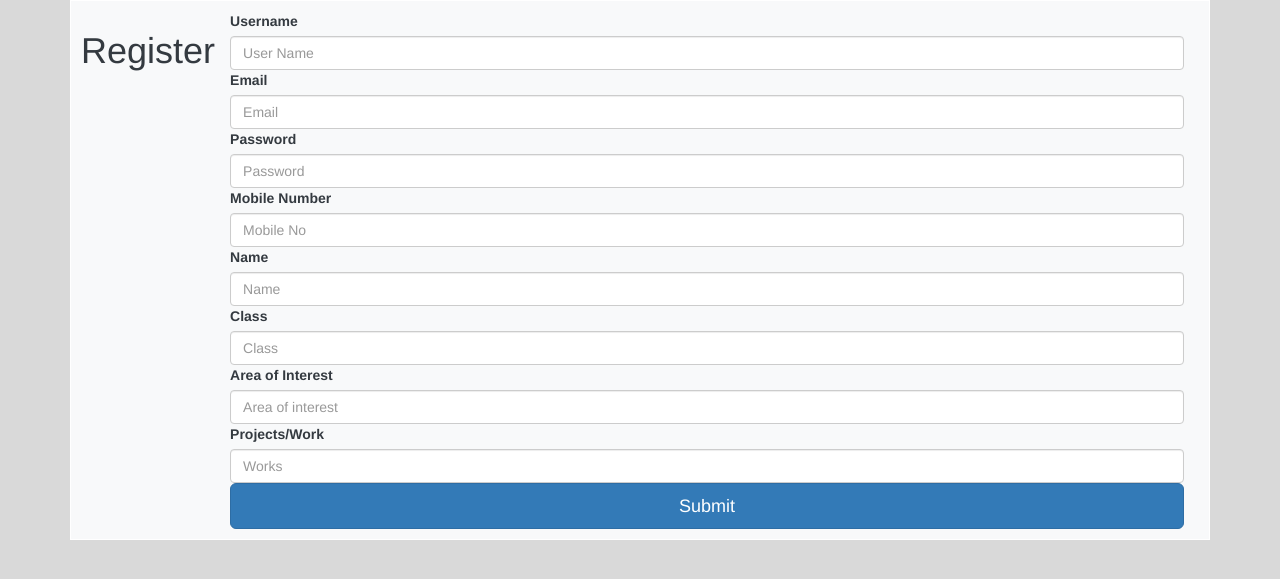
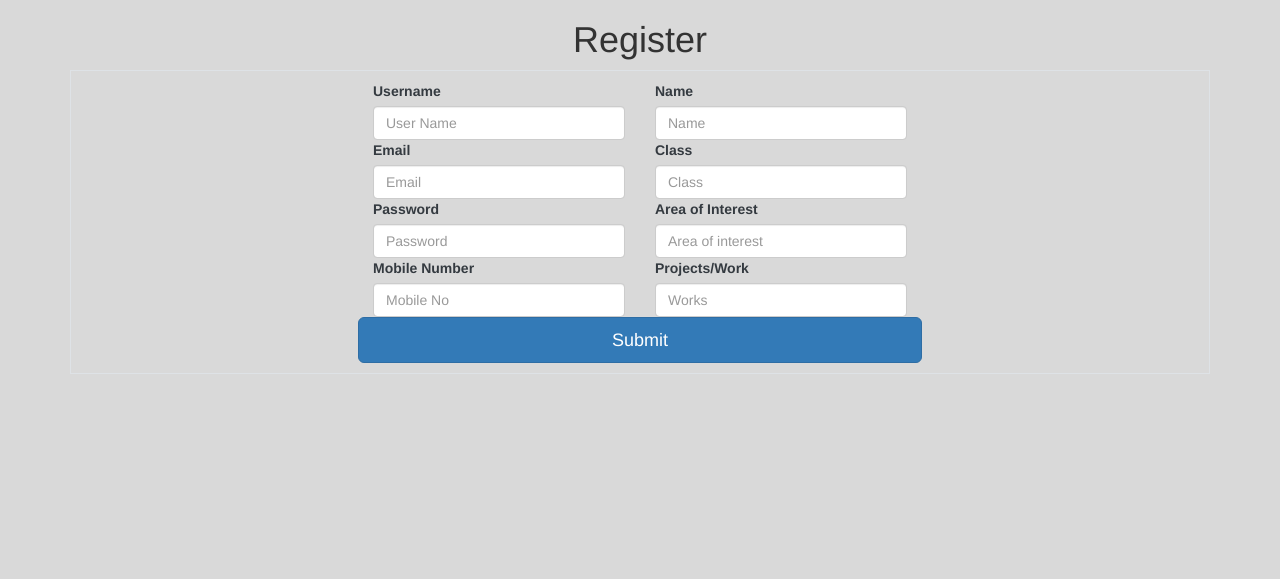
Before and after one commit to Govindvr/Reachout, a Flask app: page /register in a window 1280 px wide. Shown: the top 579 px of the page. Run offline with Flask 2, Linux system fonts and the light colour scheme; some libraries are stand-ins or nearby versions.

Commit message:
form alignment

```diff
--- a/app/templates/register.html
+++ b/app/templates/register.html
@@ -3,12 +3,12 @@
 {% block body %}
     <div class="container">
 
-        <div class="row border border-white p-3 mb-2 bg-light text-dark">
         <h1 class="text-center">Register</h1>
+        <div class="row border p-3 mb-2 text-dark d-flex justify-content-center">
 
-            <div class="col ">
+            <div class="row ">
                     <form method="POST" class="form-register" >
-
+                        <div class="col-md-6 col-12">
                             {{ form.username.label() }}
                             {{ form.username(class = "form-control", placeholder = "User Name") }}
                             {{ form.email.label() }}
@@ -17,7 +17,8 @@
                             {{ form.password(class = "form-control", placeholder = "Password") }}
                             {{ form.phone.label() }}
                             {{ form.phone(class = "form-control", placeholder = "Mobile No") }}
-
+                        </div>
+                        <div class="col-md-6 col-12">
                             {{ form.name.label() }}
                             {{ form.name(class = "form-control", placeholder = "Name") }}
                             {{ form.education.label() }}
@@ -27,12 +28,13 @@
                             {{ form.project.label() }}
                             {{ form.project(class = "form-control", placeholder = "Works") }}
 
+
+                        </div>
                         {{form.submit(class="btn btn-block btn-lg btn-primary")}}
-
                     </form>
 
+
             </div>
-
 
         </div>
 
```
Also changed, not shown: app/accounts.db. Lines whose indentation alone changed are shown as unchanged.
